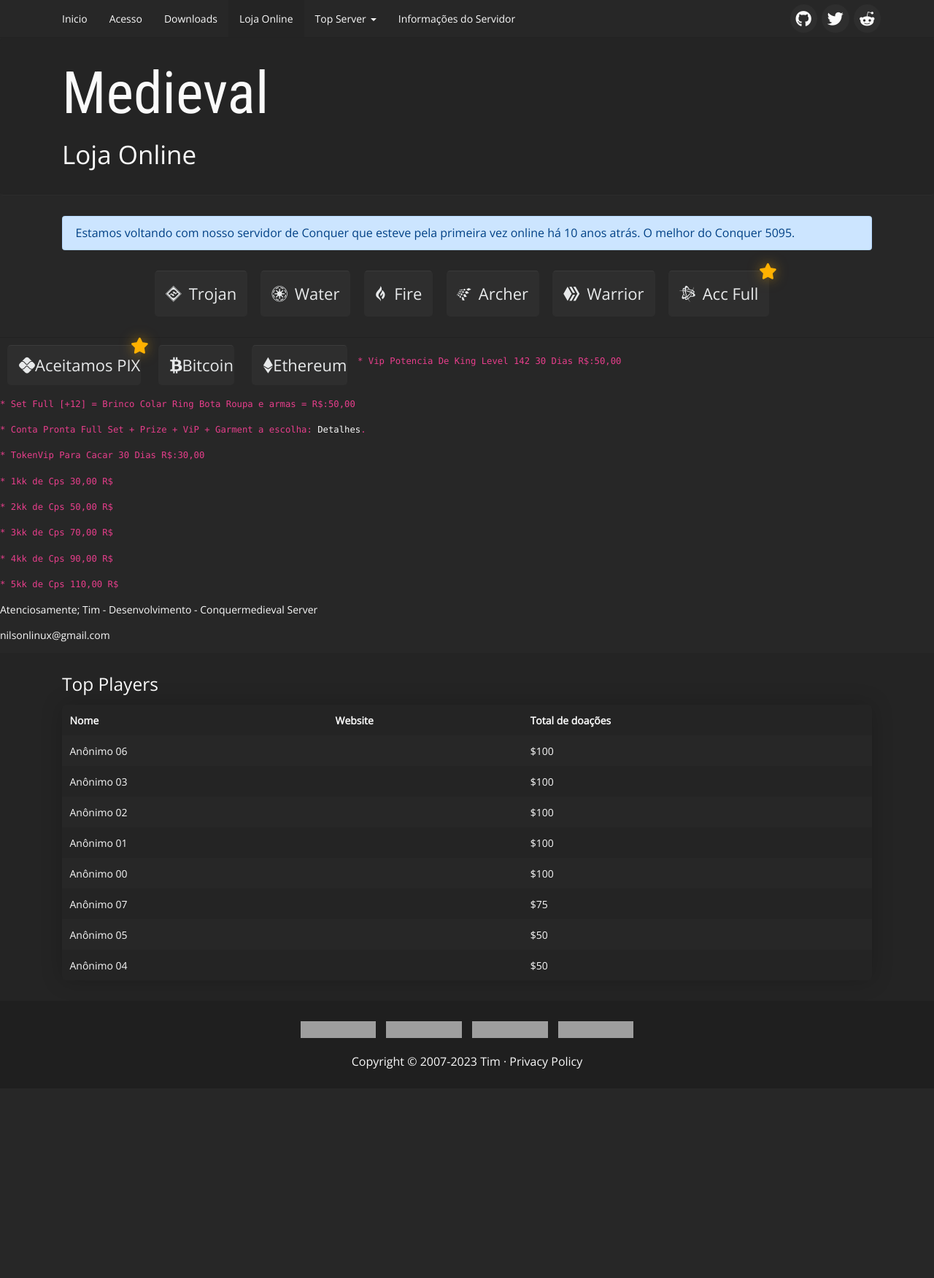
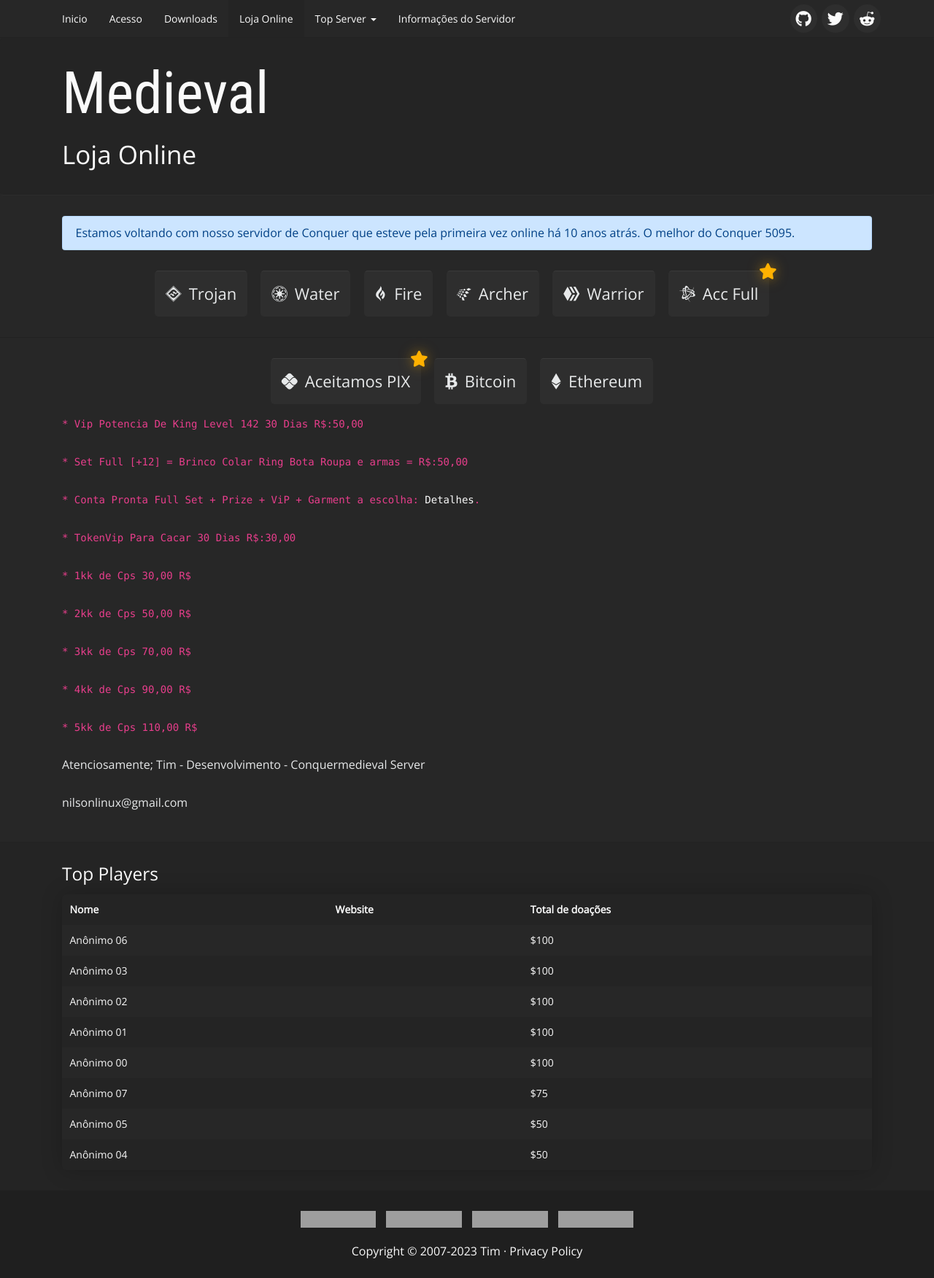
Before and after one commit to conquermedieval/conquermedieval.github.io, a Jekyll site: the page built from loja_online.html, in a window 1280 px wide. Shown: the whole page at 73% size. Built offline with Jekyll 4.4.1, drawn with Linux system fonts in a browser that asks for light colours; before the commit the page ends 1492 px from its top, so only the background shows below that; grey boxes are pictures that could not be loaded.

Commit message:
Update loja_online.html

```diff
--- a/loja_online.html
+++ b/loja_online.html
@@ -32,6 +32,9 @@ title: Loja Online
                 </div>
             </div>
         </div>
+<div class="container-donate">
+    <div class="container">
+                 <div class="text-center">
             <a class="btn" role="button" href="#" data-toggle="modal" data-target="#pix-modal">
                 <i class="fa-brands fa-pix"></i>Aceitamos PIX<i class="fa-solid fa-star"></i>
             </a>
```
